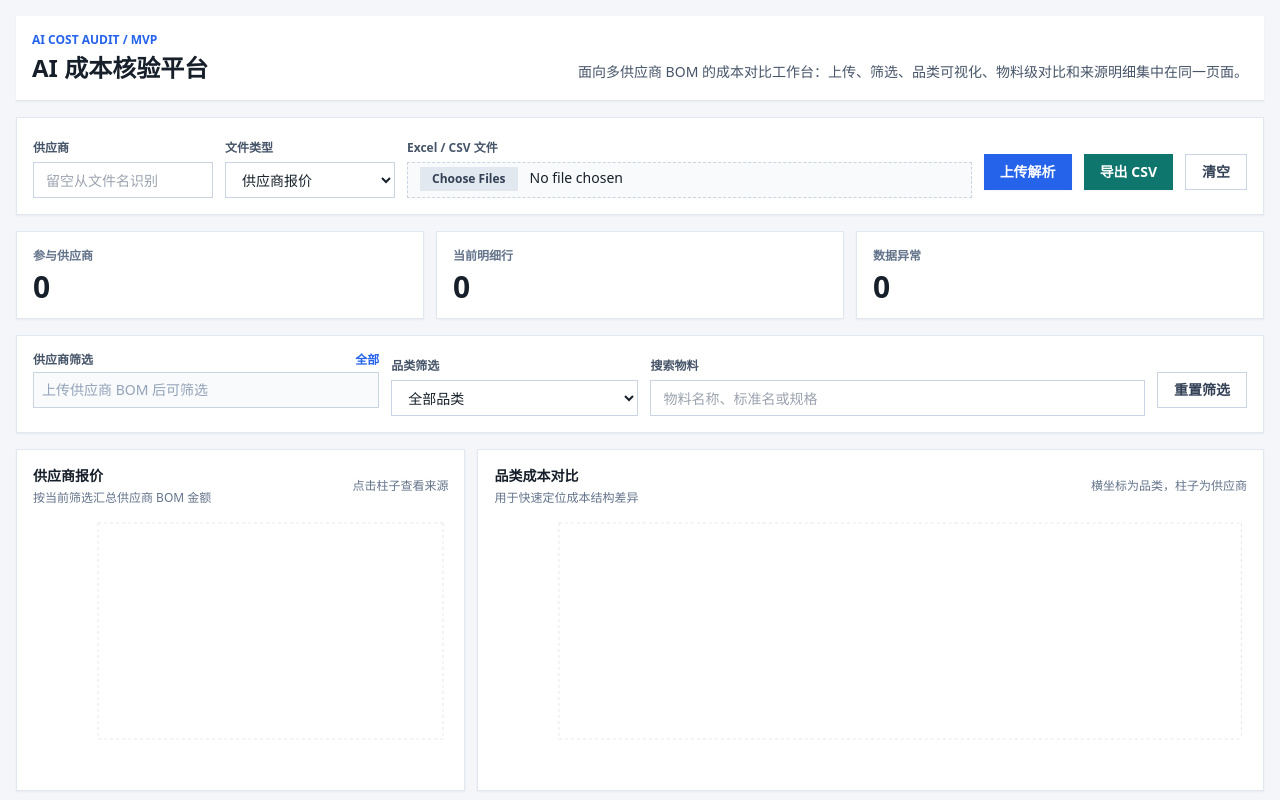
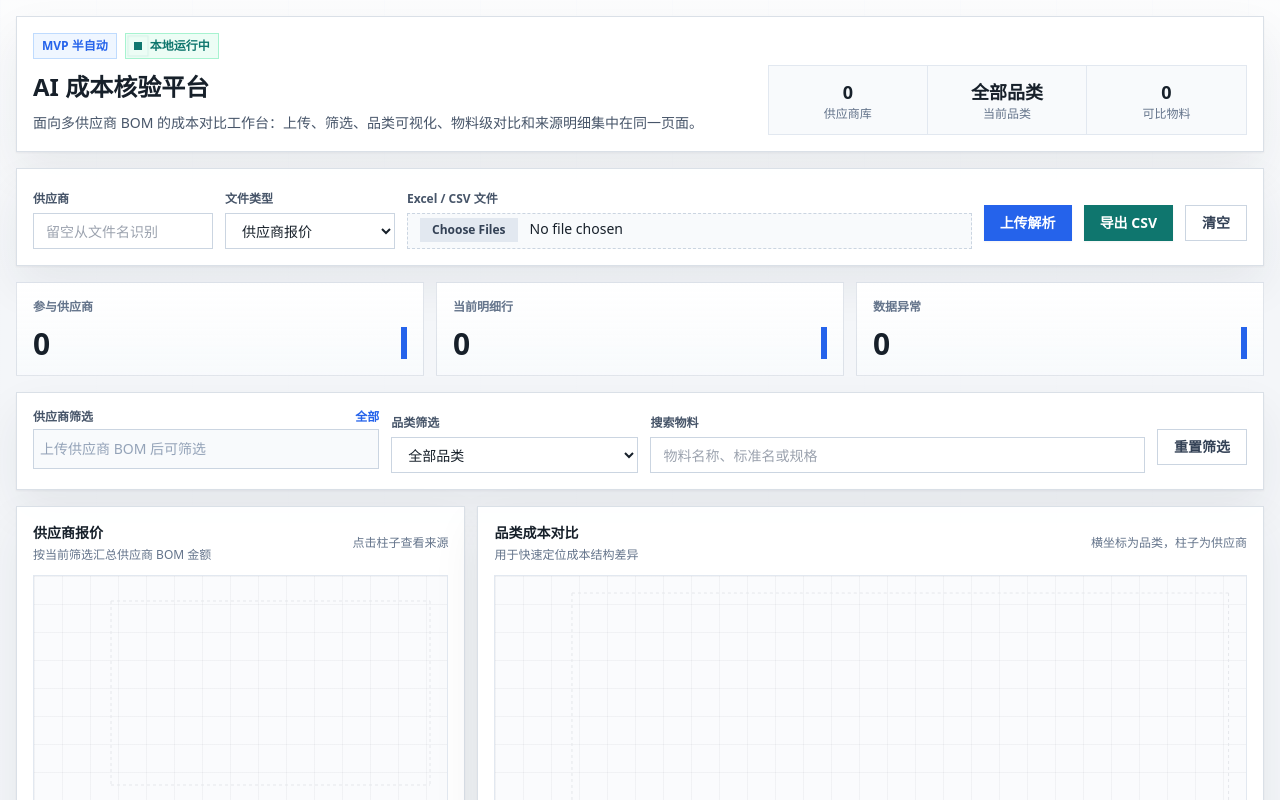
Before and after one commit to niumch1809-tech/MVP, a Next.js app: page / in a window 1280 px wide. Shown: the top 800 px of the page. Built offline with nearby package versions, Linux system fonts and the light colour scheme.

Commit message:
Enhance dashboard visuals and motion

```diff
--- a/src/app/globals.css
+++ b/src/app/globals.css
@@ -4,14 +4,18 @@
 
 :root {
   color-scheme: light;
-  background: #f7f8fb;
+  background: #f4f6f9;
 }
 
 body {
   margin: 0;
   color: #17202a;
-  background: #f7f8fb;
+  background:
+    linear-gradient(180deg, rgba(255, 255, 255, 0.72), rgba(244, 246, 249, 0.94) 280px),
+    repeating-linear-gradient(90deg, rgba(37, 99, 235, 0.035) 0 1px, transparent 1px 96px),
+    #f4f6f9;
   font-feature-settings: "tnum";
+  font-variant-numeric: tabular-nums;
 }
 
 button,
@@ -23,3 +27,109 @@ select {
 * {
   box-sizing: border-box;
 }
+
+html {
+  scroll-behavior: smooth;
+}
+
+.app-surface {
+  border: 1px solid rgba(148, 163, 184, 0.34);
+  background: rgba(255, 255, 255, 0.94);
+  box-shadow: 0 1px 2px rgba(15, 23, 42, 0.05), 0 20px 46px rgba(31, 41, 55, 0.07);
+}
+
+.quiet-surface {
+  border: 1px solid rgba(148, 163, 184, 0.28);
+  background: linear-gradient(180deg, rgba(255, 255, 255, 0.96), rgba(248, 250, 252, 0.9));
+}
+
+.hairline-grid {
+  background-image:
+    linear-gradient(rgba(15, 23, 42, 0.04) 1px, transparent 1px),
+    linear-gradient(90deg, rgba(15, 23, 42, 0.04) 1px, transparent 1px);
+  background-size: 28px 28px;
+}
+
+.motion-lift {
+  transition:
+    transform 280ms cubic-bezier(0.16, 1, 0.3, 1),
+    border-color 280ms cubic-bezier(0.16, 1, 0.3, 1),
+    box-shadow 280ms cubic-bezier(0.16, 1, 0.3, 1),
+    background-color 280ms cubic-bezier(0.16, 1, 0.3, 1);
+}
+
+.motion-lift:hover {
+  transform: translateY(-2px);
+}
+
+.reveal-in {
+  animation: reveal-in 720ms cubic-bezier(0.16, 1, 0.3, 1) both;
+}
+
+.stagger-1 {
+  animation-delay: 70ms;
+}
+
+.stagger-2 {
+  animation-delay: 140ms;
+}
+
+.stagger-3 {
+  animation-delay: 210ms;
+}
+
+.status-pulse {
+  position: relative;
+}
+
+.status-pulse::after {
+  content: "";
+  position: absolute;
+  inset: -4px;
+  border: 1px solid currentColor;
+  opacity: 0.18;
+  animation: status-pulse 1800ms cubic-bezier(0.16, 1, 0.3, 1) infinite;
+}
+
+@keyframes reveal-in {
+  from {
+    opacity: 0;
+    transform: translateY(18px);
+  }
+  to {
+    opacity: 1;
+    transform: translateY(0);
+  }
+}
+
+@keyframes status-pulse {
+  0% {
+    opacity: 0.22;
+    transform: scale(0.9);
+  }
+  70% {
+    opacity: 0;
+    transform: scale(1.55);
+  }
+  100% {
+    opacity: 0;
+    transform: scale(1.55);
+  }
+}
+
+@media (prefers-reduced-motion: reduce) {
+  html {
+    scroll-behavior: auto;
+  }
+
+  .motion-lift,
+  .reveal-in,
+  .status-pulse::after {
+    animation: none;
+    transition: none;
+  }
+
+  .motion-lift:hover {
+    transform: none;
+  }
+}
--- a/src/app/page.tsx
+++ b/src/app/page.tsx
@@ -32,6 +32,8 @@ export default function Home() {
     () => comparison.filteredRows.reduce((sum, row) => sum + row.dataIssues.length, 0),
     [comparison.filteredRows]
   );
+  const materialCount = comparison.materialComparisons.length;
+  const activeCategoryLabel = filters.category || "全部品类";
   const visibleRows = detailSelection?.rows ?? comparison.filteredRows;
 
   const refresh = useCallback(async () => {
@@ -136,28 +138,48 @@ export default function Home() {
   }
 
   return (
-    <main className="min-h-screen bg-[#f4f6f9]">
+    <main className="min-h-screen overflow-x-hidden bg-transparent">
       <div className="mx-auto flex w-full max-w-[1520px] flex-col gap-4 px-4 py-4">
-        <header className="border-b border-slate-200 bg-white px-4 py-4 shadow-sm">
-          <div className="flex flex-col gap-3 lg:flex-row lg:items-end lg:justify-between">
+        <header className="app-surface reveal-in overflow-hidden p-4">
+          <div className="grid gap-4 lg:grid-cols-[1.2fr_0.8fr] lg:items-end">
             <div>
-              <p className="text-xs font-semibold uppercase text-brand">AI Cost Audit / MVP</p>
+              <div className="mb-3 flex flex-wrap items-center gap-2 text-xs">
+                <span className="border border-blue-200 bg-blue-50 px-2 py-1 font-semibold text-brand">MVP 半自动</span>
+                <span className="border border-emerald-200 bg-emerald-50 px-2 py-1 font-semibold text-accent">
+                  <span className="status-pulse mr-2 inline-block h-2 w-2 bg-accent text-accent" />
+                  本地运行中
+                </span>
+              </div>
               <h1 className="mt-1 text-2xl font-bold tracking-normal text-ink">AI 成本核验平台</h1>
+              <p className="mt-2 max-w-3xl text-sm leading-6 text-slate-600">
+                面向多供应商 BOM 的成本对比工作台：上传、筛选、品类可视化、物料级对比和来源明细集中在同一页面。
+              </p>
             </div>
-            <p className="max-w-3xl text-sm leading-6 text-slate-600">
-              面向多供应商 BOM 的成本对比工作台：上传、筛选、品类可视化、物料级对比和来源明细集中在同一页面。
-            </p>
+            <div className="grid grid-cols-3 border border-slate-200 bg-slate-50 text-center text-xs text-slate-500">
+              <div className="border-r border-slate-200 p-3">
+                <p className="text-lg font-bold text-ink">{comparison.suppliers.length}</p>
+                <p>供应商库</p>
+              </div>
+              <div className="border-r border-slate-200 p-3">
+                <p className="text-lg font-bold text-ink">{activeCategoryLabel}</p>
+                <p>当前品类</p>
+              </div>
+              <div className="p-3">
+                <p className="text-lg font-bold text-ink">{materialCount}</p>
+                <p>可比物料</p>
+              </div>
+            </div>
           </div>
         </header>
 
-        <form onSubmit={handleUpload} className="border border-slate-200 bg-white p-4 shadow-sm">
+        <form onSubmit={handleUpload} className="app-surface reveal-in stagger-1 p-4">
           <div className="grid gap-3 xl:grid-cols-[180px_170px_1.5fr_auto_auto_auto]">
             <label className="block">
               <span className="text-xs font-semibold text-slate-600">供应商</span>
               <input
                 value={supplierName}
                 onChange={(event) => setSupplierName(event.target.value)}
-                className="mt-1 h-9 w-full border border-slate-300 bg-white px-3 text-sm outline-none transition focus:border-brand focus:ring-2 focus:ring-blue-100"
+                className="mt-1 h-9 w-full border border-slate-300 bg-white px-3 text-sm outline-none transition duration-300 ease-[cubic-bezier(0.16,1,0.3,1)] focus:border-brand focus:ring-2 focus:ring-blue-100"
                 placeholder="留空从文件名识别"
               />
             </label>
@@ -167,7 +189,7 @@ export default function Home() {
               <select
                 value={kind}
                 onChange={(event) => setKind(event.target.value as BomFileKind)}
-                className="mt-1 h-9 w-full border border-slate-300 bg-white px-3 text-sm outline-none transition focus:border-brand focus:ring-2 focus:ring-blue-100"
+                className="mt-1 h-9 w-full border border-slate-300 bg-white px-3 text-sm outline-none transition duration-300 ease-[cubic-bezier(0.16,1,0.3,1)] focus:border-brand focus:ring-2 focus:ring-blue-100"
               >
                 <option value="supplier_quote">供应商报价</option>
                 <option value="historical_bom">历史 BOM</option>
@@ -181,27 +203,27 @@ export default function Home() {
                 multiple
                 accept=".xlsx,.xls,.csv"
                 onChange={(event) => setFiles(Array.from(event.target.files ?? []))}
-                className="mt-1 h-9 w-full border border-dashed border-slate-300 bg-slate-50 px-3 py-1 text-sm file:mr-3 file:border-0 file:bg-slate-200 file:px-3 file:py-1 file:text-xs file:font-semibold file:text-slate-700"
+                className="mt-1 h-9 w-full border border-dashed border-slate-300 bg-slate-50 px-3 py-1 text-sm transition duration-300 ease-[cubic-bezier(0.16,1,0.3,1)] hover:border-brand file:mr-3 file:border-0 file:bg-slate-200 file:px-3 file:py-1 file:text-xs file:font-semibold file:text-slate-700"
               />
             </label>
 
             <button
               disabled={isUploading}
-              className="mt-5 h-9 bg-brand px-4 text-sm font-semibold text-white shadow-sm transition hover:bg-blue-700 disabled:cursor-not-allowed disabled:opacity-60"
+              className="motion-lift mt-5 h-9 bg-brand px-4 text-sm font-semibold text-white shadow-sm active:scale-[0.98] disabled:cursor-not-allowed disabled:opacity-60"
             >
               {isUploading ? "解析中..." : "上传解析"}
             </button>
             <button
               type="button"
               onClick={exportCsv}
-              className="mt-5 h-9 bg-accent px-4 text-sm font-semibold text-white shadow-sm transition hover:bg-teal-800"
+              className="motion-lift mt-5 h-9 bg-accent px-4 text-sm font-semibold text-white shadow-sm active:scale-[0.98]"
             >
               导出 CSV
             </button>
             <button
               type="button"
               onClick={handleClear}
-              className="mt-5 h-9 border border-slate-300 bg-white px-4 text-sm font-semibold text-slate-700 transition hover:bg-slate-50"
+              className="motion-lift mt-5 h-9 border border-slate-300 bg-white px-4 text-sm font-semibold text-slate-700 active:scale-[0.98]"
             >
               清空
             </button>
@@ -225,13 +247,13 @@ export default function Home() {
           )}
         </form>
 
-        <section className="grid gap-3 lg:grid-cols-[repeat(3,minmax(0,1fr))]">
+        <section className="reveal-in stagger-2 grid gap-3 lg:grid-cols-[repeat(3,minmax(0,1fr))]">
           <Metric label="参与供应商" value={comparison.activeSuppliers.length.toString()} />
           <Metric label="当前明细行" value={comparison.filteredRows.length.toString()} />
           <Metric label="数据异常" value={issueCount.toString()} tone={issueCount > 0 ? "danger" : "normal"} />
         </section>
 
-        <section className="border border-slate-200 bg-white p-4 shadow-sm">
+        <section className="app-surface reveal-in stagger-3 p-4">
           <div className="grid gap-3 lg:grid-cols-[1.4fr_1fr_2fr_auto]">
             <div className="block">
               <div className="flex items-center justify-between gap-3">
@@ -244,18 +266,21 @@ export default function Home() {
                   全部
                 </button>
               </div>
-              <div className="mt-1 flex min-h-9 flex-wrap items-center gap-2 border border-slate-300 bg-slate-50 px-2 py-1">
+              <div className="mt-1 flex min-h-10 flex-wrap items-center gap-2 border border-slate-300 bg-slate-50 p-1.5">
                 {comparison.suppliers.map((supplier) => {
                   const checked = filters.supplierNames.length === 0 || filters.supplierNames.includes(supplier);
                   return (
-                    <label key={supplier} className="flex cursor-pointer items-center gap-1.5 text-sm text-slate-700">
+                    <label key={supplier} className="group cursor-pointer text-sm text-slate-700">
                       <input
                         type="checkbox"
                         checked={checked}
                         onChange={(event) => setSupplierChecked(supplier, event.target.checked)}
-                        className="h-4 w-4 accent-brand"
+                        className="peer sr-only"
                       />
-                      <span>{supplier}</span>
+                      <span className="motion-lift inline-flex items-center gap-2 border border-slate-200 bg-white px-3 py-1.5 font-semibold peer-checked:border-blue-200 peer-checked:bg-blue-50 peer-checked:text-brand">
+                        <span className={`h-1.5 w-1.5 ${checked ? "bg-brand" : "bg-slate-300"}`} />
+                        {supplier}
+                      </span>
                     </label>
                   );
                 })}
@@ -270,7 +295,7 @@ export default function Home() {
               <select
                 value={filters.category}
                 onChange={(event) => updateFilter("category", event.target.value)}
-                className="mt-1 h-9 w-full border border-slate-300 bg-white px-3 text-sm outline-none transition focus:border-brand focus:ring-2 focus:ring-blue-100"
+                className="mt-1 h-9 w-full border border-slate-300 bg-white px-3 text-sm outline-none transition duration-300 ease-[cubic-bezier(0.16,1,0.3,1)] focus:border-brand focus:ring-2 focus:ring-blue-100"
               >
                 <option value="">全部品类</option>
                 {STANDARD_CATEGORIES.map((category) => (
@@ -286,7 +311,7 @@ export default function Home() {
               <input
                 value={filters.materialQuery}
                 onChange={(event) => updateFilter("materialQuery", event.target.value)}
-                className="mt-1 h-9 w-full border border-slate-300 bg-white px-3 text-sm outline-none transition focus:border-brand focus:ring-2 focus:ring-blue-100"
+                className="mt-1 h-9 w-full border border-slate-300 bg-white px-3 text-sm outline-none transition duration-300 ease-[cubic-bezier(0.16,1,0.3,1)] focus:border-brand focus:ring-2 focus:ring-blue-100"
                 placeholder="物料名称、标准名或规格"
               />
             </label>
@@ -294,7 +319,7 @@ export default function Home() {
             <button
               type="button"
               onClick={resetFilters}
-              className="mt-5 h-9 border border-slate-300 bg-white px-4 text-sm font-semibold text-slate-700 transition hover:bg-slate-50"
+              className="motion-lift mt-5 h-9 border border-slate-300 bg-white px-4 text-sm font-semibold text-slate-700 active:scale-[0.98]"
             >
               重置筛选
             </button>
@@ -307,7 +332,7 @@ export default function Home() {
           onInspectRows={(selectedRows, title) => setDetailSelection({ rows: selectedRows, title })}
         />
 
-        <section className="border border-slate-200 bg-white p-4 shadow-sm">
+        <section className="app-surface p-4">
           <div className="mb-3 flex flex-col gap-2 sm:flex-row sm:items-center sm:justify-between">
             <div>
               <h2 className="text-sm font-semibold text-ink">{detailSelection?.title ?? "当前对比明细"}</h2>
@@ -318,7 +343,7 @@ export default function Home() {
             {detailSelection && (
               <button
                 onClick={() => setDetailSelection(null)}
-                className="h-8 border border-slate-300 bg-white px-3 text-sm font-semibold text-slate-700 transition hover:bg-slate-50"
+                className="motion-lift h-8 border border-slate-300 bg-white px-3 text-sm font-semibold text-slate-700 active:scale-[0.98]"
               >
                 返回筛选明细
               </button>
@@ -333,9 +358,12 @@ export default function Home() {
 
 function Metric({ label, value, tone = "normal" }: { label: string; value: string; tone?: "normal" | "danger" }) {
   return (
-    <div className="border border-slate-200 bg-white p-4 shadow-sm">
+    <div className={`quiet-surface motion-lift p-4 ${tone === "danger" ? "border-red-200 bg-red-50/50" : ""}`}>
       <p className="text-xs font-semibold text-slate-500">{label}</p>
-      <p className={`mt-2 text-3xl font-bold leading-none ${tone === "danger" ? "text-danger" : "text-ink"}`}>{value}</p>
+      <div className="mt-3 flex items-end justify-between gap-3">
+        <p className={`text-3xl font-bold leading-none ${tone === "danger" ? "text-danger" : "text-ink"}`}>{value}</p>
+        <span className={`h-8 w-1.5 ${tone === "danger" ? "bg-danger" : "bg-brand"}`} />
+      </div>
     </div>
   );
 }
--- a/src/components/CostDashboard.tsx
+++ b/src/components/CostDashboard.tsx
@@ -20,11 +20,11 @@ type Props = {
 };
 
 const SUPPLIER_COLORS = ["#2563eb", "#0f766e", "#b45309", "#7c3aed", "#be123c", "#0891b2"];
-const PANEL_CLASS = "border border-slate-200 bg-white p-4 shadow-sm";
+const PANEL_CLASS = "app-surface motion-lift p-4";
 
 export function CostDashboard({ comparison, selectedCategory, onInspectRows }: Props) {
   return (
-    <div className="grid gap-4">
+    <div className="reveal-in grid gap-4">
       <div className="grid gap-3 xl:grid-cols-[0.8fr_1.4fr]">
         <section className={PANEL_CLASS}>
           <div className="mb-3 flex items-center justify-between">
@@ -36,7 +36,26 @@ export function CostDashboard({ comparison, selectedCategory, onInspectRows }: P
             </div>
             <span className="text-xs text-slate-500">点击柱子查看来源</span>
           </div>
-          <div className="h-64">
+          <div className="hairline-grid border border-slate-200 bg-slate-50/70 p-3">
+            <div className="mb-2 grid gap-2 sm:grid-cols-2">
+              {comparison.supplierTotals.slice(0, 2).map((supplier) => (
+                <button
+                  key={supplier.supplierName}
+                  type="button"
+                  className="motion-lift flex items-center justify-between border border-slate-200 bg-white px-3 py-2 text-left text-xs active:scale-[0.99]"
+                  onClick={() =>
+                    onInspectRows(
+                      comparison.filteredRows.filter((row) => row.supplierName === supplier.supplierName),
+                      `${selectedCategory || "供应商"}报价来源：${supplier.supplierName}`
+                    )
+                  }
+                >
+                  <span className="font-semibold text-slate-600">{supplier.supplierName}</span>
+                  <span className="font-bold text-ink">{formatMoney(supplier.totalAmount)}</span>
+                </button>
+              ))}
+            </div>
+            <div className="h-56">
             <ResponsiveContainer width="100%" height="100%">
               <BarChart data={comparison.supplierTotals}>
                 <CartesianGrid strokeDasharray="3 3" stroke="#e5e7eb" />
@@ -47,6 +66,7 @@ export function CostDashboard({ comparison, selectedCategory, onInspectRows }: P
                   dataKey="totalAmount"
                   fill="#2563eb"
                   name="报价"
+                  radius={[4, 4, 0, 0]}
                   cursor="pointer"
                   onClick={(data) => {
                     const supplierName = String(data.supplierName ?? "");
@@ -58,6 +78,7 @@ export function CostDashboard({ comparison, selectedCategory, onInspectRows }: P
                 />
               </BarChart>
             </ResponsiveContainer>
+            </div>
           </div>
         </section>
 
@@ -96,6 +117,7 @@ function CategoryChart({ comparison, onInspectRows }: Omit<Props, "selectedCateg
         </div>
         <span className="text-xs text-slate-500">横坐标为品类，柱子为供应商</span>
       </div>
+      <div className="hairline-grid border border-slate-200 bg-slate-50/70 p-3">
         <div className="h-64">
         <ResponsiveContainer width="100%" height="100%">
           <BarChart data={comparison.categoryComparison}>
@@ -110,6 +132,7 @@ function CategoryChart({ comparison, onInspectRows }: Omit<Props, "selectedCateg
                 dataKey={supplier}
                 fill={SUPPLIER_COLORS[index % SUPPLIER_COLORS.length]}
                 name={supplier}
+                radius={[4, 4, 0, 0]}
                 cursor="pointer"
                 onClick={(data) => {
                   const category = String(data.category ?? "");
@@ -124,6 +147,7 @@ function CategoryChart({ comparison, onInspectRows }: Omit<Props, "selectedCateg
             ))}
           </BarChart>
         </ResponsiveContainer>
+        </div>
       </div>
     </section>
   );
@@ -150,6 +174,7 @@ function MaterialChart({ comparison, selectedCategory, onInspectRows }: Props) {
         </div>
         <span className="text-xs text-slate-500">横坐标为物料，柱子为供应商</span>
       </div>
+      <div className="hairline-grid border border-slate-200 bg-slate-50/70 p-3">
         <div className="h-64">
         <ResponsiveContainer width="100%" height="100%">
           <BarChart data={chartRows}>
@@ -164,6 +189,7 @@ function MaterialChart({ comparison, selectedCategory, onInspectRows }: Props) {
                 dataKey={supplier}
                 fill={SUPPLIER_COLORS[index % SUPPLIER_COLORS.length]}
                 name={supplier}
+                radius={[4, 4, 0, 0]}
                 cursor="pointer"
                 onClick={(data) => {
                   const rows = Array.isArray(data.rows) ? data.rows : [];
@@ -174,6 +200,7 @@ function MaterialChart({ comparison, selectedCategory, onInspectRows }: Props) {
             ))}
           </BarChart>
         </ResponsiveContainer>
+        </div>
       </div>
       {comparison.materialComparisons.length > chartRows.length && (
         <p className="mt-2 text-xs text-slate-500">图表显示差异最大的前 40 个物料，完整物料仍在下方表格中。</p>
@@ -186,7 +213,7 @@ function MaterialComparisonTable({ comparison, onInspectRows }: Props) {
   const suppliers = comparison.activeSuppliers;
 
   return (
-    <div className="max-h-[520px] overflow-auto border border-slate-200">
+    <div className="max-h-[560px] overflow-auto border border-slate-200">
       <table className="min-w-full text-left text-sm">
         <thead className="sticky top-0 bg-slate-100 text-xs text-slate-600 shadow-sm">
           <tr>
@@ -200,14 +227,17 @@ function MaterialComparisonTable({ comparison, onInspectRows }: Props) {
             <th className="whitespace-nowrap px-3 py-2 text-right font-semibold">最低</th>
             <th className="whitespace-nowrap px-3 py-2 text-right font-semibold">最高</th>
             <th className="whitespace-nowrap px-3 py-2 text-right font-semibold">差异</th>
+            <th className="whitespace-nowrap px-3 py-2 text-right font-semibold">风险</th>
             <th className="whitespace-nowrap px-3 py-2 text-right font-semibold">覆盖</th>
           </tr>
         </thead>
         <tbody>
-          {comparison.materialComparisons.map((item) => (
+          {comparison.materialComparisons.map((item) => {
+            const risk = getDiffRisk(item.diffRate, item.suppliers.length, suppliers.length);
+            return (
               <tr
                 key={item.id}
-              className="cursor-pointer border-b border-slate-100 odd:bg-white even:bg-slate-50/50 hover:bg-blue-50/70"
+                className="cursor-pointer border-b border-slate-100 odd:bg-white even:bg-slate-50/50 transition duration-300 ease-[cubic-bezier(0.16,1,0.3,1)] hover:bg-blue-50/70"
                 onClick={() => onInspectRows(item.rows, `物料来源明细：${item.materialName}`)}
               >
                 <td className="whitespace-nowrap px-3 py-2 font-medium text-ink">{item.materialName}</td>
@@ -216,7 +246,7 @@ function MaterialComparisonTable({ comparison, onInspectRows }: Props) {
                   const point = item.suppliers.find((entry) => entry.supplierName === supplier);
                   return (
                     <td key={supplier} className="whitespace-nowrap px-3 py-2 text-right text-slate-700">
-                    {point ? formatMoney(point.unitPrice) : "-"}
+                      {point ? formatMoney(point.unitPrice) : <span className="text-slate-400">缺项</span>}
                     </td>
                   );
                 })}
@@ -226,14 +256,20 @@ function MaterialComparisonTable({ comparison, onInspectRows }: Props) {
                   {formatMoney(item.diffAmount)}
                   <span className="ml-1 text-xs text-slate-500">{formatPercent(item.diffRate)}</span>
                 </td>
+                <td className="whitespace-nowrap px-3 py-2 text-right">
+                  <span className={`inline-flex min-w-14 justify-center px-2 py-1 text-xs font-semibold ${risk.className}`}>
+                    {risk.label}
+                  </span>
+                </td>
                 <td className="whitespace-nowrap px-3 py-2 text-right text-slate-600">
                   {item.suppliers.length}/{suppliers.length}
                 </td>
               </tr>
-          ))}
+            );
+          })}
           {comparison.materialComparisons.length === 0 && (
             <tr>
-              <td colSpan={suppliers.length + 6} className="px-3 py-6 text-center text-sm text-slate-500">
+              <td colSpan={suppliers.length + 7} className="px-3 py-6 text-center text-sm text-slate-500">
                 当前筛选范围内没有可对比物料。
               </td>
             </tr>
@@ -251,3 +287,16 @@ function formatMoney(value: number): string {
 function formatPercent(value: number): string {
   return Number.isFinite(value) ? value.toLocaleString("zh-CN", { style: "percent", maximumFractionDigits: 1 }) : "0%";
 }
+
+function getDiffRisk(diffRate: number, coveredSuppliers: number, totalSuppliers: number): { label: string; className: string } {
+  if (coveredSuppliers < totalSuppliers) {
+    return { label: "缺项", className: "border border-amber-200 bg-amber-50 text-warn" };
+  }
+  if (diffRate >= 0.3) {
+    return { label: "高差异", className: "border border-red-200 bg-red-50 text-danger" };
+  }
+  if (diffRate >= 0.12) {
+    return { label: "需核验", className: "border border-amber-200 bg-amber-50 text-warn" };
+  }
+  return { label: "稳定", className: "border border-emerald-200 bg-emerald-50 text-accent" };
+}
```
Also changed, not shown: src/components/BomTable.tsx (+8 -3 lines). Lines whose indentation alone changed are shown as unchanged.
